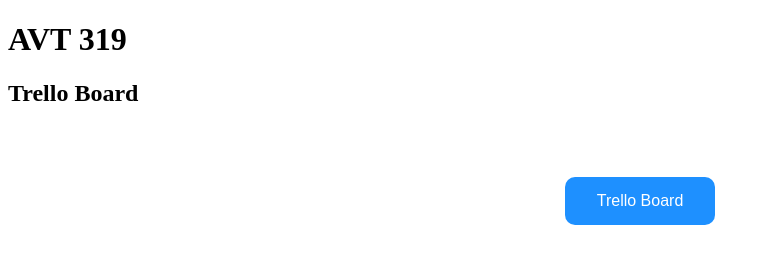
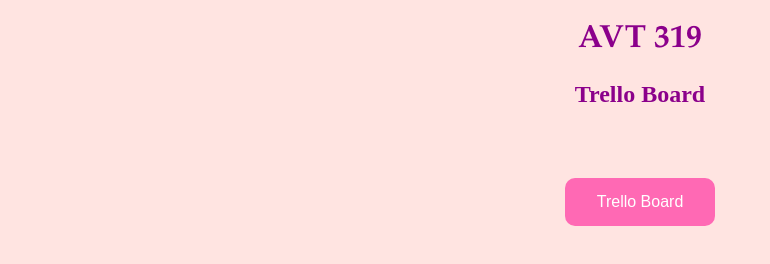
Before and after one commit to Sgilb2001/AVT-319, a plain HTML site: page index.html in a window 1280 px wide. Shown: the whole page, without its empty margins (0-770 px from the left). Drawn offline with Linux system fonts and the light colour scheme.

Commit message:
Update style1.css

```diff
--- a/style1.css
+++ b/style1.css
@@ -1,5 +1,18 @@
+body{
+  background-color: mistyrose;
+}
+h1{
+  color: darkmagenta;
+    text-align: center;
+    font-family: Palatino, URW Palladio L, serif;
+}
+h2{
+  color: darkmagenta;
+    text-align: center;
+}
+
 button {
-    background-color: dodgerblue;
+    background-color: hotpink;
     border: none;
     border-radius: 10px;
     color: white;
@@ -14,7 +27,7 @@ button {
      transition: 0.4s;
   }
   button:hover{
-    background-color: skyblue;
+    background-color: lightpink;
   }
   .flex-container{
     display: flex;
```
